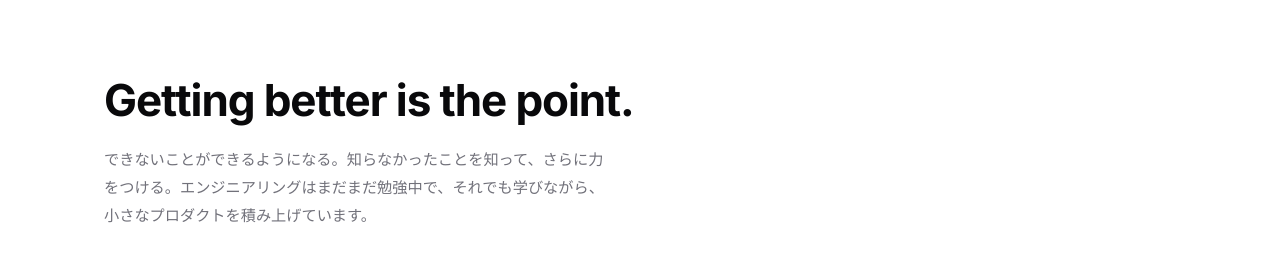
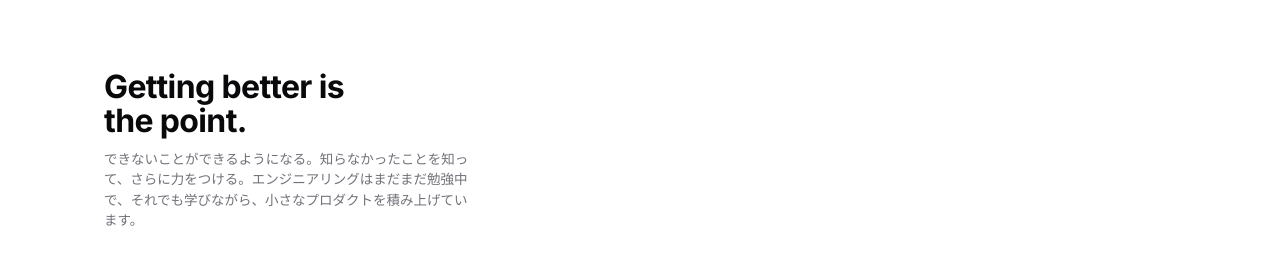
Before and after one commit to ukir-rrrr/my-blog-site, a Next.js app: page /about in a window 1280 px wide. Shown: the part 459-739 px from the top of the page. Built offline with nearby package versions, Linux system fonts and the light colour scheme.

Commit message:
Tighten About bottom-left copy into compact corner cluster
Narrow max-width, tighter line-height, and smaller gap between headline
and Japanese blurb to match astapable-style density.

Co-authored-by: ukir-rrrr <ukir-rrrr@users.noreply.github.com>

```diff
--- a/src/app/about/page.tsx
+++ b/src/app/about/page.tsx
@@ -18,11 +18,11 @@ export default function AboutPage() {
           />
         </div>
 
-        <div className="max-w-xl pb-2 text-left md:absolute md:bottom-8 md:left-6 md:pb-0 lg:bottom-10 lg:left-10 lg:max-w-2xl">
-          <p className="text-2xl font-bold leading-snug tracking-tight text-foreground sm:text-3xl md:text-4xl lg:text-[2.75rem] lg:leading-[1.15]">
+        <div className="about-quiet-copy max-w-[19rem] pb-2 text-left sm:max-w-[21rem] md:absolute md:bottom-8 md:left-6 md:max-w-[22rem] md:pb-0 lg:bottom-10 lg:left-10 lg:max-w-[23rem]">
+          <p className="text-[1.75rem] font-bold leading-[1.08] tracking-[-0.02em] text-foreground sm:text-[1.875rem] md:text-[2rem]">
             Getting better is the point.
           </p>
-          <p className="mt-4 text-sm leading-relaxed text-muted-foreground sm:text-base md:mt-5 md:max-w-lg md:text-[0.95rem] md:leading-7">
+          <p className="mt-2 text-[0.8125rem] leading-[1.45] text-muted-foreground sm:text-[0.84375rem] sm:leading-[1.5] md:mt-2.5">
             できないことができるようになる。知らなかったことを知って、さらに力をつける。エンジニアリングはまだまだ勉強中で、それでも学びながら、小さなプロダクトを積み上げています。
           </p>
         </div>
--- a/src/app/globals.css
+++ b/src/app/globals.css
@@ -125,3 +125,7 @@
 .about-quiet {
   background: hsl(var(--background));
 }
+
+.about-quiet-copy {
+  text-wrap: pretty;
+}
```
